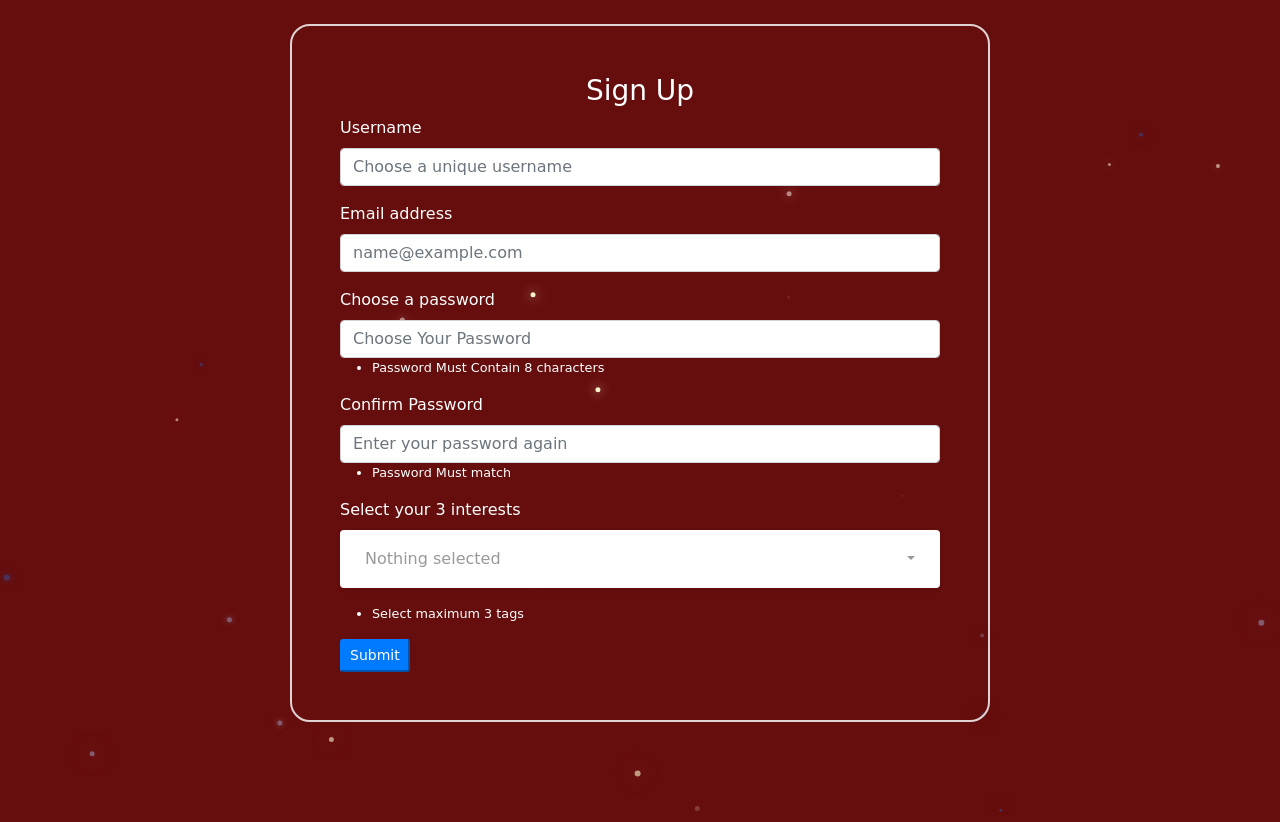
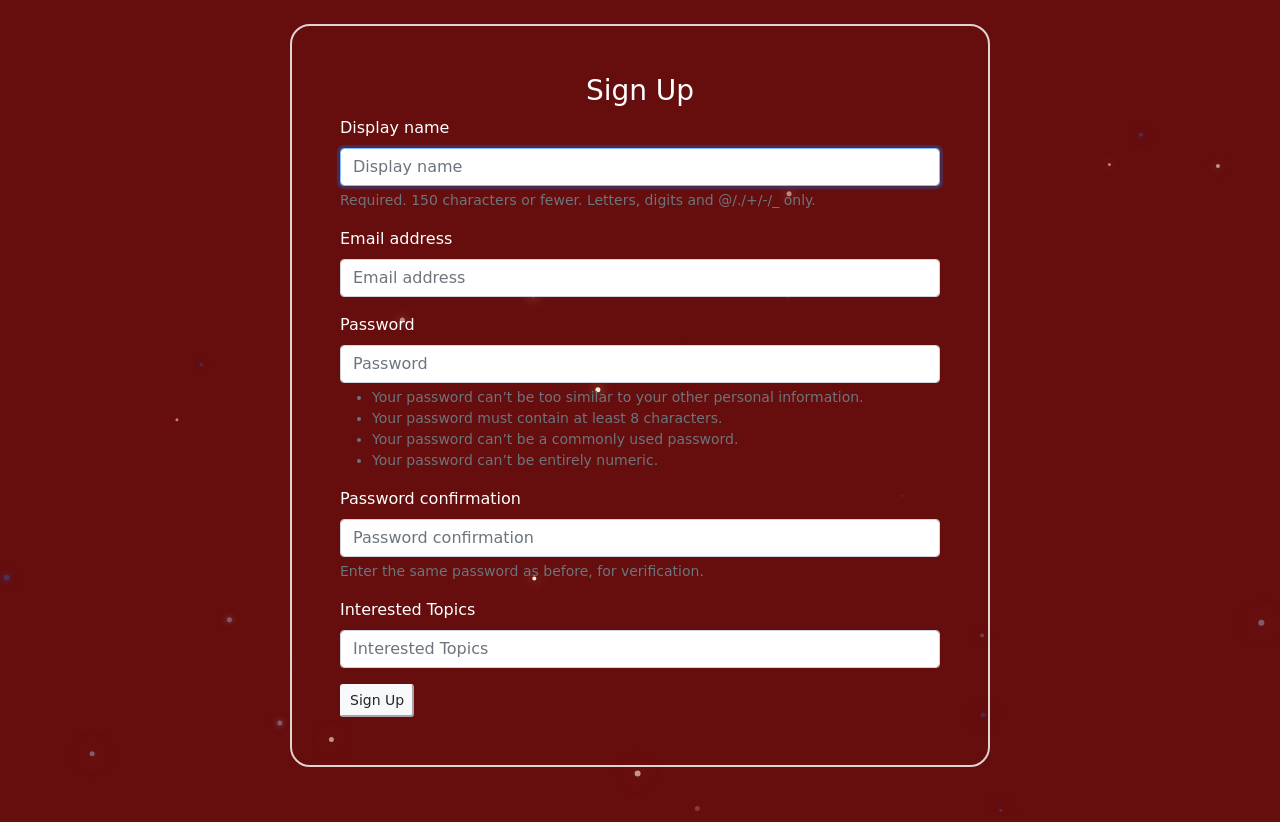
Before and after one commit to neptula/tech_heist, a Django app: page /accounts/signup/ in a window 1280 px wide. Shown: the part 76-898 px from the top of the page. Run offline with Django 3.2, Linux system fonts and the light colour scheme; parts of the project's set-up code (start-up, migrations or seed data) failed here and were passed over; some libraries are stand-ins or nearby versions.

Commit message:
Revert " added interests field in signup page"
This reverts commit a229919a237addf4c71456e2621b3e4450c59417.

```diff
--- a/accounts/admin.py
+++ b/accounts/admin.py
@@ -1,7 +1,6 @@
 from django.contrib import admin
 from accounts.models import contact
-from accounts.models import userTags
 
 # Register your models here.
 
-admin.site.register((contact,userTags))
+admin.site.register(contact)
--- a/accounts/forms.py
+++ b/accounts/forms.py
@@ -1,22 +1,15 @@
-# from django.contrib.auth import get_user_model
-# from django.contrib.auth.forms import UserCreationForm
-# from django import forms
+from django.contrib.auth import get_user_model
+from django.contrib.auth.forms import UserCreationForm
+from django import forms
 
-# class SignUpForm(UserCreationForm):
-#     extra_field=forms.CharField(required=True)
+class SignUpForm(UserCreationForm):
+    extra_field=forms.CharField(required=True)
+    class Meta:
+        fields = ("username", "email", "password1", "password2","extra_field")
+        model = get_user_model()
 
-
-#     class Meta:
-#         model = get_user_model()
-#         fields = ("username", "email", "password1", "password2","extra_field", 'image')
-#         widgets={
-#             'image': forms.CharField(max_length=255)
-#         }
-
-
-
-#     def __init__(self, *args, **kwargs):
-#         super().__init__(*args, **kwargs)
-#         self.fields["username"].label = "Display name"
-#         self.fields["email"].label = "Email address"
-#         self.fields["extra_field"].label = "Interested Topics"
+    def __init__(self, *args, **kwargs):
+        super().__init__(*args, **kwargs)
+        self.fields["username"].label = "Display name"
+        self.fields["email"].label = "Email address"
+        self.fields["extra_field"].label = "Interested Topics"
--- a/accounts/templates/accounts/signup.html
+++ b/accounts/templates/accounts/signup.html
@@ -16,12 +16,6 @@
         justify-content: center;
 
     }
-    .bootstrap-select>.dropdown-toggle{
-        width: 200%;
-    }
-    .show{
-        width:600px
-    }
 </style>
 {%endblock%}
 {%block content%}
@@ -30,64 +24,12 @@
     <div class="container p-5 my-3" id="signUpForm"
     style="max-width:700px; border: 2px solid rgb(224 211 211); border-radius:20px">
     <h3 class="text-center">Sign Up</h3>
-    <form action= "" method='post'>
-        <div class="form-group">
-          <label for="username">Username</label>
-          <input type="text" class="form-control" id="username" name="username" placeholder="Choose a unique username" required>
-        </div>
+    <form method="POST">
+        {%csrf_token%}
+        {%bootstrap_form form%}
 
-        <div class="form-group">
-          <label for="email">Email address</label>
-          <input type="email" class="form-control" id="email" name="email" placeholder="name@example.com" required>
-        </div>
-        <div class="form-group">
-          <label for="pass1">Choose a password</label>
-          <input type="password" class="form-control" id="pass1" name="pass1" placeholder="Choose Your Password" required>
-          <small>
-              <ul>
-                  <li>Password Must Contain 8 characters</li>
-              </ul>
-          </small>
-        </div>
-        <div class="form-group">
-          <label for="pass2">Confirm Password</label>
-          <input type="password" class="form-control" id="pass2" name="pass2" placeholder="Enter your password again" required>
-          <small>
-            <ul>
-                <li>Password Must match</li>
-            </ul>
-        </small>
-        </div>
-        <label>Select your 3 interests</label>
-        <br>
-        <select multiple data-style="bg-white px-4 py-3 mb-3 shadow-sm " id="selectpickerid"
-          class="selectpicker w-50">
-          <option>#JavaScript </option>
-          <option>#Python flask </option>
-          <option>#Python </option>
-          <option>#C++ </option>
-          <option>#Java </option>
-          <option>#HTML </option>
-          <option>#Bootstrap </option>
-          <option>#Django </option>
-          <option>#PHP </option>
-        </select><!-- End -->
-        <small>
-            <ul>
-                <li>Select maximum 3 tags</li>
-            </ul>
-        </small>
-        <input id="hiddenSelected" type="hidden" name="tags">
-
-              {% csrf_token %}
-              <button type="submit" class="btn-sm btn-primary">Submit</button>
-      </form>
+        <input type="Submit" class="btn-sm btn-light" value="Sign Up">
+    </form>
 </div>
 </div>
 {%endblock%}
-
-
-{% block linkjs %}
-    {% load static %}
-    <script src="{% static 'js/signup.js' %}"></script>
-{% endblock %}
--- a/accounts/urls.py
+++ b/accounts/urls.py
@@ -7,7 +7,7 @@ app_name = 'accounts'
 urlpatterns = [
     path('login/', auth_views.LoginView.as_view(template_name="accounts/login.html"),name='login'),
     path('logout/', auth_views.LogoutView.as_view(), name="logout"),
-    path('signup/', views.SignUp, name="signup"),
+    path('signup/', views.SignUp.as_view(), name="signup"),
     path('contactus/', views.contactus,name='contactus'),
 
 ]
--- a/accounts/views.py
+++ b/accounts/views.py
@@ -1,58 +1,17 @@
+from django.shortcuts import render
 # Create your views here.
 from django.urls import reverse_lazy
 from django.views.generic import CreateView
 # Create your views here.
 from . import forms
 from accounts.models import contact
-from accounts.models import userTags
 from django.contrib import messages
-from django.shortcuts import render, HttpResponse, redirect
-from django.contrib.auth.models import User
-
-# class SignUp(CreateView):
-#   form_class=forms.SignUpForm
-#   success_url=reverse_lazy('login')
-#   template_name='accounts/signup.html'
 
 
-def SignUp(request):
-    if request.method=="POST":
-      # Get the post parameters
-      username=request.POST['username']
-      email=request.POST['email']
-      pass1=request.POST['pass1']
-      pass2=request.POST['pass2']
-      interestingTags=request.POST['tags']
-
-      # check for errorneous input
-      if len(pass1)<8:
-        messages.warning(request, " Your password must contain 8 characters")
-        return redirect('accounts:signup')
-
-      if not username.isalnum():
-        messages.warning(request, " User name should only contain letters and numbers")
-        return redirect('accounts:signup')
-
-      if User.objects.filter(username=username).exists():
-        # messages.error(request,'Choose Unique Title')
-        messages.warning(request, ' Choose Unique username')
-        return redirect('accounts:signup')
-
-
-      if (pass1!= pass2):
-        messages.warning(request, " Passwords do not match")
-        return redirect('accounts:signup')
-
-
-      # Create the user
-      myuser = User.objects.create_user(username, email, pass1)
-      myuser.save()
-      newusertags = userTags(username=username, interestingTags=interestingTags)
-      newusertags.save()
-      messages.success(request, " Your iCoder has been successfully created")
-      return redirect('accounts:login')
-    else:
-      return render(request, 'accounts/signup.html')
+class SignUp(CreateView):
+  form_class=forms.SignUpForm
+  success_url=reverse_lazy('login')
+  template_name='accounts/signup.html'
 
 def contactus(request):
   if request.method == 'POST':
--- a/static/js/signup.js
+++ /dev/null
@@ -1,33 +0,0 @@
-$(function () {
-    $('#selectpickerid').selectpicker();
-
-
-
-  });
-
-
-  $(document).ready(function () {
-
-
-    $('#selectpickerid').on('change', function () {
-      var textDisplay = $('#selectpickerid option:selected').text();
-      $("#hiddenSelected").val(textDisplay);
-    })
-
-  })
-
-
-  $(document).ready(function () {
-
-    var last_valid_selection = null;
-
-    $('#selectpickerid').change(function (event) {
-
-      if ($(this).val().length >= 3) {
-
-        $(this).val(last_valid_selection);
-      } else {
-        last_valid_selection = $(this).val();
-      }
-    });
-  });
```
Also changed, not shown: accounts/models.py (+0 -8 lines), accounts/migrations/0002_usertags.py (deleted), db.sqlite3.
